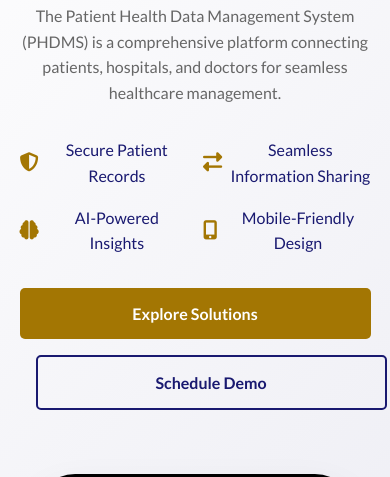
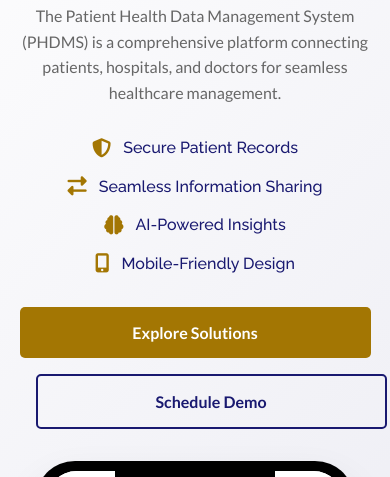
Before and after one commit to matthewgela/ab-analytics-website, a plain HTML site: page index.html in a window 390 px wide. Shown: the part 293-770 px from the top of the page. Drawn offline with Linux system fonts and the light colour scheme.

Commit message:
Fix: Make product features styling more robust and consistent

```diff
--- a/styles.css
+++ b/styles.css
@@ -126,24 +126,29 @@ h1, h2, h3, h4, h5, h6 {
     color: #666;
 }
 
-.product-features {
+.hero-content .product-features {
     display: grid;
-    grid-template-columns: 1fr 1fr;
-    gap: 1rem;
-    margin-bottom: 2rem;
+    grid-template-columns: repeat(2, minmax(0, 1fr));
+    gap: 1.5rem;
+    margin: 2rem 0;
+    width: 100%;
 }
 
-.feature {
+.hero-content .product-features .feature {
     display: flex;
     align-items: center;
-    gap: 0.5rem;
+    gap: 0.75rem;
     font-size: 1.1rem;
     color: var(--midnight-blue);
+    font-family: 'Raleway', sans-serif;
+    font-weight: 500;
+    line-height: 1.4;
 }
 
-.feature i {
+.hero-content .product-features .feature i {
     color: var(--gold);
     font-size: 1.2rem;
+    flex-shrink: 0;
 }
 
 .hero-cta {
@@ -172,22 +177,15 @@ h1, h2, h3, h4, h5, h6 {
         font-size: 2.5rem;
     }
 
-    .product-features {
+    .hero-content .product-features {
         max-width: 500px;
         margin: 2rem auto;
         justify-content: center;
     }
 
-    .feature {
+    .hero-content .product-features .feature {
         justify-content: center;
-    }
-
-    .hero-cta {
-        justify-content: center;
-    }
-
-    .hero-showcase {
-        margin-top: 2rem;
+        text-align: left;
     }
 }
 
@@ -200,12 +198,12 @@ h1, h2, h3, h4, h5, h6 {
         font-size: 1rem;
     }
 
-    .product-features {
+    .hero-content .product-features {
         grid-template-columns: 1fr;
-        gap: 0.8rem;
+        gap: 1rem;
     }
 
-    .feature {
+    .hero-content .product-features .feature {
         font-size: 1rem;
     }
 
```
